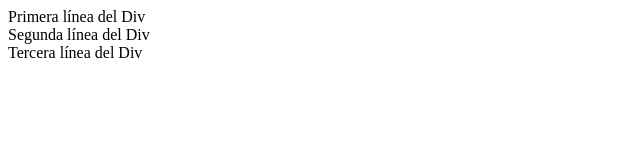
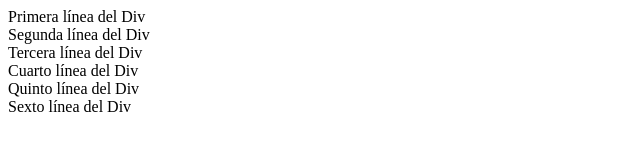
Before and after one commit to fabiocor19/Curso_Buenas_Practicas_GIT, a plain HTML site: page index.html in a window 1280 px wide. Shown: the whole page, without its empty margins (0-640 px from the left). Drawn offline with Linux system fonts and the light colour scheme.

Commit message:
Third Commit

```diff
--- a/index.html
+++ b/index.html
@@ -9,6 +9,10 @@
     <div>Primera línea del Div</div>
     <div>Segunda línea del Div</div>
     <div>Tercera línea del Div</div>
+    <div>Cuarto línea del Div</div>
+    <div>Quinto línea del Div</div>
+    <div>Sexto línea del Div</div>
+
 
 </body>
 </html>
```
